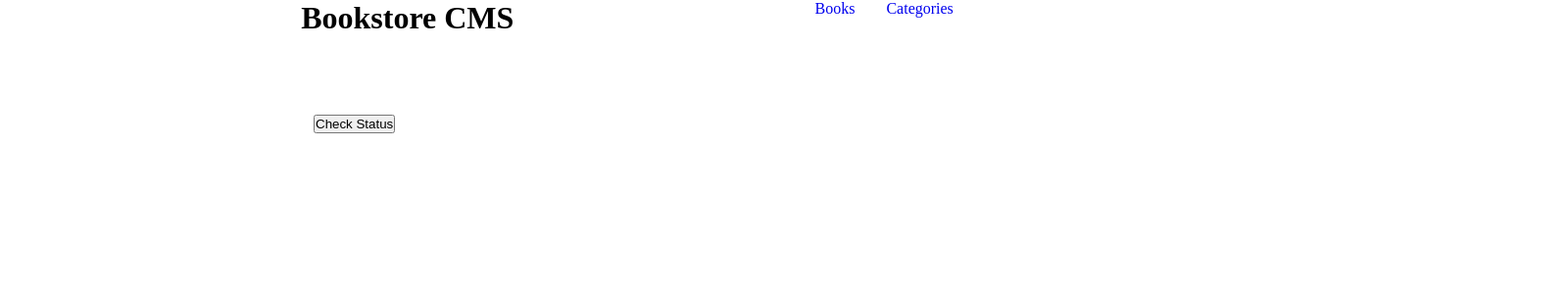
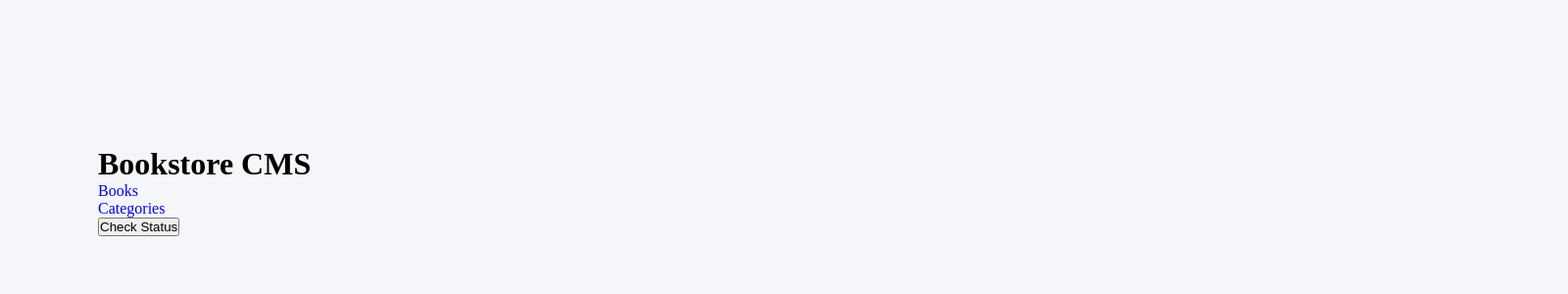
Before and after one commit to AbdusSattar-70/Bookstore-with-react, a React (Create React App) app: page /Categories in a window 1280 px wide. Shown: the top 300 px of the page at 98% size, 1600 px wide, since content can reach past the window. Built offline with nearby package versions, Linux system fonts and the light colour scheme.

Commit message:
Remove all inline style from components

```diff
--- a/src/components/AddNewBook.jsx
+++ b/src/components/AddNewBook.jsx
@@ -31,12 +31,10 @@ const AddNewBook = () => {
   };
 
   return (
-    <form onSubmit={handleSubmit} style={{ margin: '4rem 20rem' }}>
+    <form onSubmit={handleSubmit}>
       <h2>ADD NEW BOOK</h2>
       <input onChange={handleChange} type="text" id="title" name="title" value={title} placeholder="Book Title" />
-      {' '}
       <input onChange={handleChange} type="text" id="author" name="author" value={author} placeholder="Author" />
-      {' '}
       <button type="submit">Add Book</button>
       <br />
       <span>{message}</span>
--- a/src/components/Book.jsx
+++ b/src/components/Book.jsx
@@ -28,7 +28,7 @@ const Book = () => {
   }
 
   return (
-    <div style={{ margin: '2rem 20rem' }}>
+    <div>
       { books && books.map((book) => (
         <ul key={uuid()}>
           <li>
--- a/src/components/Navbar.jsx
+++ b/src/components/Navbar.jsx
@@ -2,10 +2,10 @@ import React from 'react';
 import { NavLink } from 'react-router-dom';
 
 const Navbar = () => (
-  <header style={{ display: 'flex', justifyContent: 'space-evenly' }}>
+  <header>
     <h1>Bookstore CMS</h1>
     <nav>
-      <ul style={{ display: 'flex', gap: '2rem' }}>
+      <ul>
         <li>
           <NavLink to="/">
             Books
--- a/src/components/pages/Categories.jsx
+++ b/src/components/pages/Categories.jsx
@@ -1,7 +1,7 @@
 import React from 'react';
 
 const Categories = () => (
-  <div style={{ margin: '5rem 20rem' }}>
+  <div>
     <button type="button">Check Status</button>
   </div>
 );
--- a/src/index.css
+++ b/src/index.css
@@ -5,3 +5,10 @@
   list-style: none;
   text-decoration: none;
 }
+
+body {
+  width: 100rem;
+  height: 89.625rem;
+  padding: 9.313rem 3.75rem 7.688rem 6.25rem;
+  background-color: #f5f6fa;
+}
```
